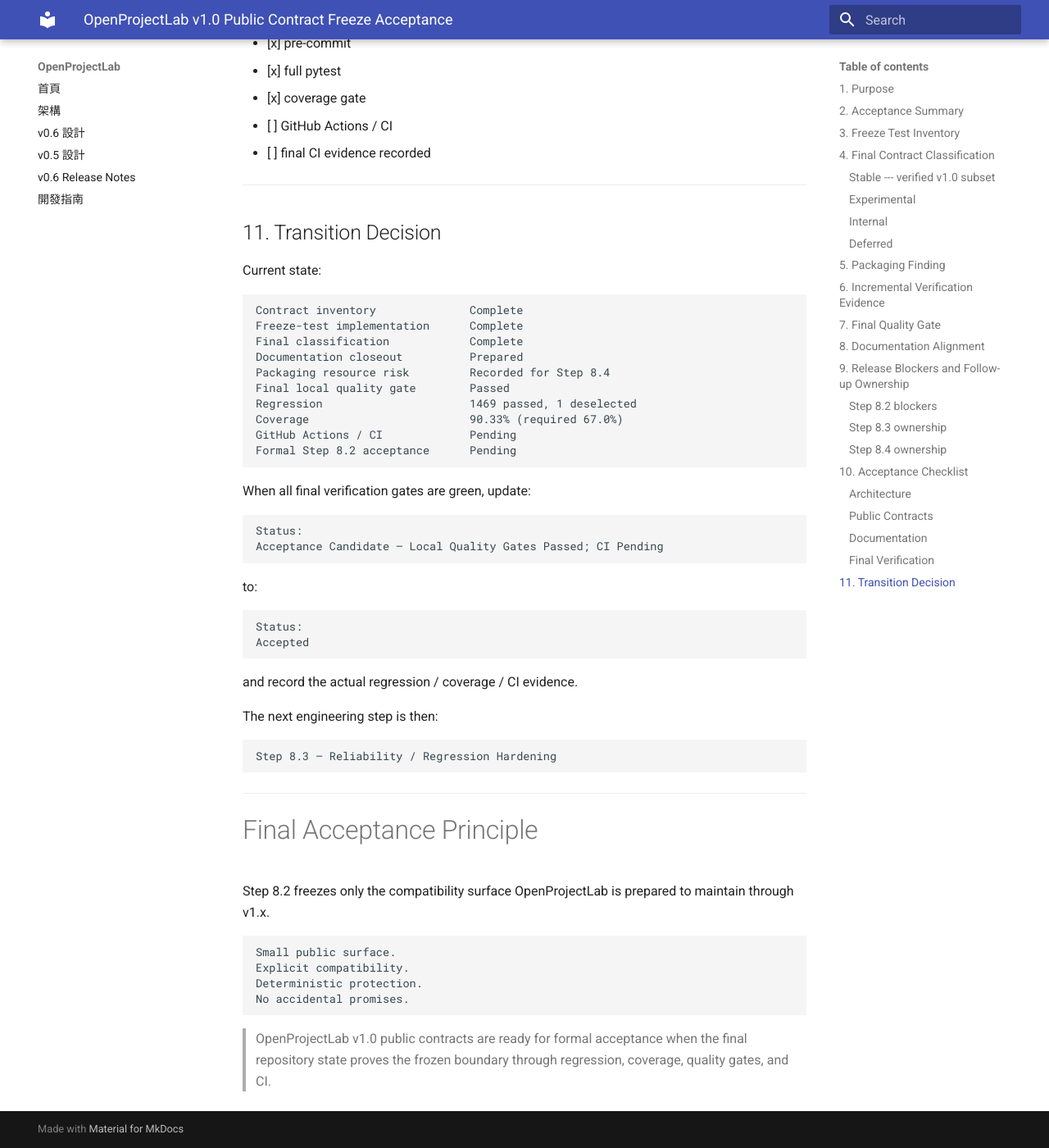
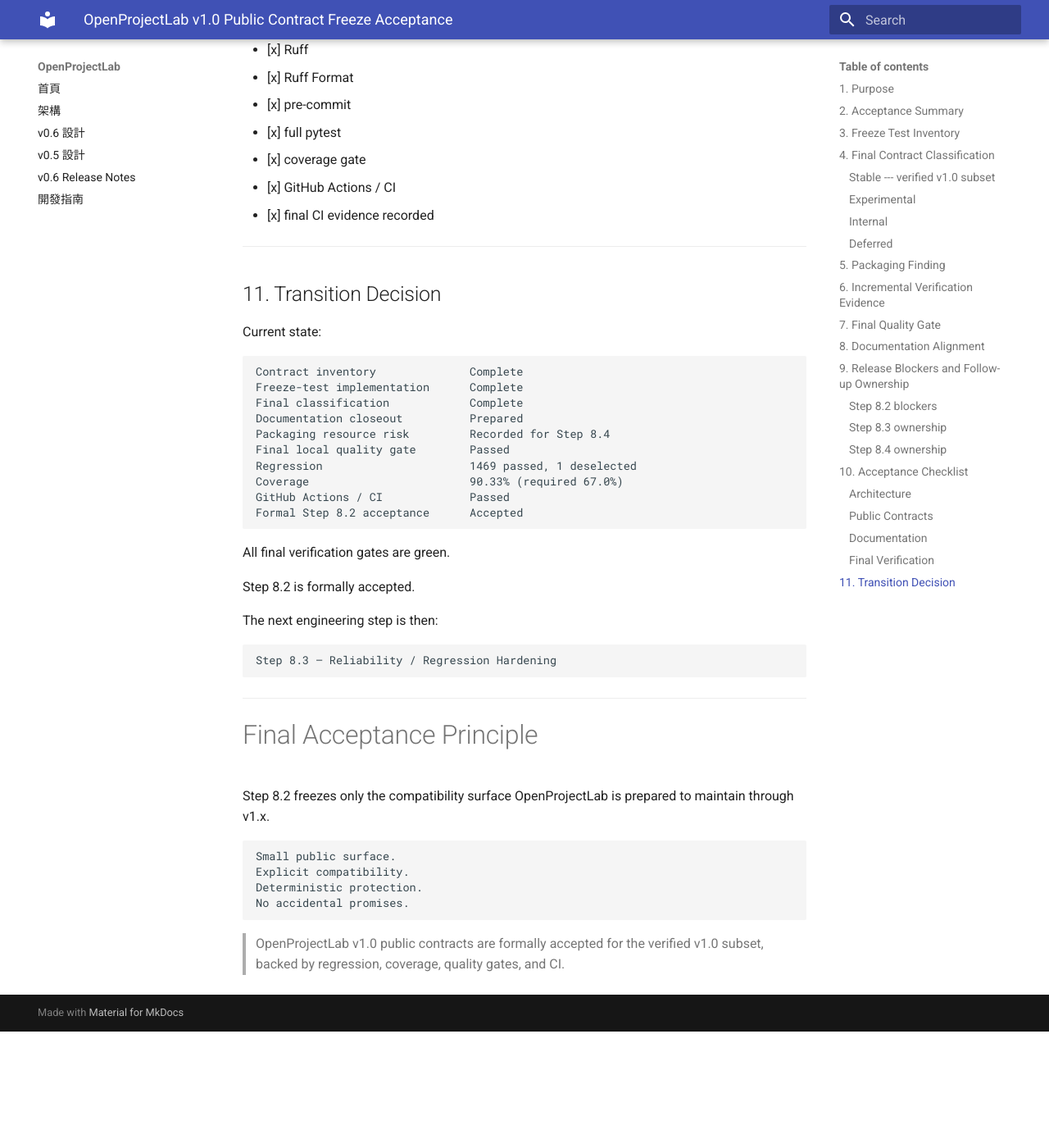
Before and after one commit to khwang1964/OpenProjectLab, an MkDocs documentation site: the page built from docs/releases/v1.0-public-contract-freeze-acceptance.md, in a window 1280 px wide and 1400 px high, scrolled down 7662 px. Shown: the whole window at 82% size. Built offline with MkDocs 1.6.1 and Material for MkDocs 9.7.7, drawn with Linux system fonts in a browser that asks for light colours; after the commit the page ends 8920 px from its top, so only the background shows below that; some of the changed text lies outside the part shown.

Commit message:
docs: accept v1.0 public contract freeze

````diff
--- a/docs/releases/v1.0-public-contract-freeze-acceptance.md
+++ b/docs/releases/v1.0-public-contract-freeze-acceptance.md
@@ -1,7 +1,6 @@
 # OpenProjectLab v1.0 Public Contract Freeze Acceptance
 
-> **Status:** Acceptance Candidate --- Local Quality Gates Passed; CI
-> Pending\
+> **Status:** Accepted\
 > **Milestone:** 8 --- v1.0 Stabilization & Release Readiness\
 > **Step:** 8.2 --- Public Contract Audit & Freeze\
 > **Target Release:** OpenProjectLab v1.0.0\
@@ -56,8 +55,7 @@
 -   distribution metadata and canonical `opl` console entry point.
 
 The completed Step 8.2 repository state has passed the final local
-quality gate. Formal acceptance now remains conditional only on GitHub
-Actions / CI and recording that CI evidence.
+quality gate and GitHub Actions / CI. Step 8.2 is formally accepted.
 
 ------------------------------------------------------------------------
 
@@ -208,7 +206,8 @@
 ```
 
 This supersedes the incremental-only state for local acceptance
-evidence. GitHub Actions / CI remains the final external gate.
+evidence. GitHub Actions / CI also passed, completing the Step 8.2
+acceptance gate.
 
 ------------------------------------------------------------------------
 
@@ -239,7 +238,7 @@
   deselected count          1
   total coverage            90.33%
   required coverage 67.0%   Passed
-  GitHub Actions / CI       Pending
+  GitHub Actions / CI       Passed
 
 Historical Milestone 7 evidence (`1315 passed, 1 deselected`, `89.89%`)
 must not be copied into this table.
@@ -274,10 +273,13 @@
 -   coverage is 90.33%, above the configured 67.0% gate;
 -   repository quality gates passed.
 
-Formal Step 8.2 acceptance now remains blocked only by:
+All Step 8.2 acceptance blockers are cleared:
 
--   GitHub Actions / CI passing;
--   final CI evidence being recorded here.
+-   final full regression passed;
+-   coverage passed;
+-   repository quality gates passed;
+-   GitHub Actions / CI passed;
+-   final acceptance evidence is recorded here.
 
 ### Step 8.3 ownership
 
@@ -340,8 +342,8 @@
 -   [x] pre-commit
 -   [x] full pytest
 -   [x] coverage gate
--   [ ] GitHub Actions / CI
--   [ ] final CI evidence recorded
+-   [x] GitHub Actions / CI
+-   [x] final CI evidence recorded
 
 ------------------------------------------------------------------------
 
@@ -358,25 +360,13 @@
 Final local quality gate        Passed
 Regression                      1469 passed, 1 deselected
 Coverage                        90.33% (required 67.0%)
-GitHub Actions / CI             Pending
-Formal Step 8.2 acceptance      Pending
+GitHub Actions / CI             Passed
+Formal Step 8.2 acceptance      Accepted
 ```
 
-When all final verification gates are green, update:
+All final verification gates are green.
 
-``` text
-Status:
-Acceptance Candidate — Local Quality Gates Passed; CI Pending
-```
-
-to:
-
-``` text
-Status:
-Accepted
-```
-
-and record the actual regression / coverage / CI evidence.
+Step 8.2 is formally accepted.
 
 The next engineering step is then:
 
@@ -398,6 +388,6 @@
 No accidental promises.
 ```
 
-> OpenProjectLab v1.0 public contracts are ready for formal acceptance
-> when the final repository state proves the frozen boundary through
-> regression, coverage, quality gates, and CI.
+> OpenProjectLab v1.0 public contracts are formally accepted for the
+> verified v1.0 subset, backed by regression, coverage, quality gates,
+> and CI.
````
Also changed, not shown: CHANGELOG.md (+9 -5 lines), docs/HISTORY.md (+16 -5 lines), docs/roadmap.md (+6 -5 lines).
